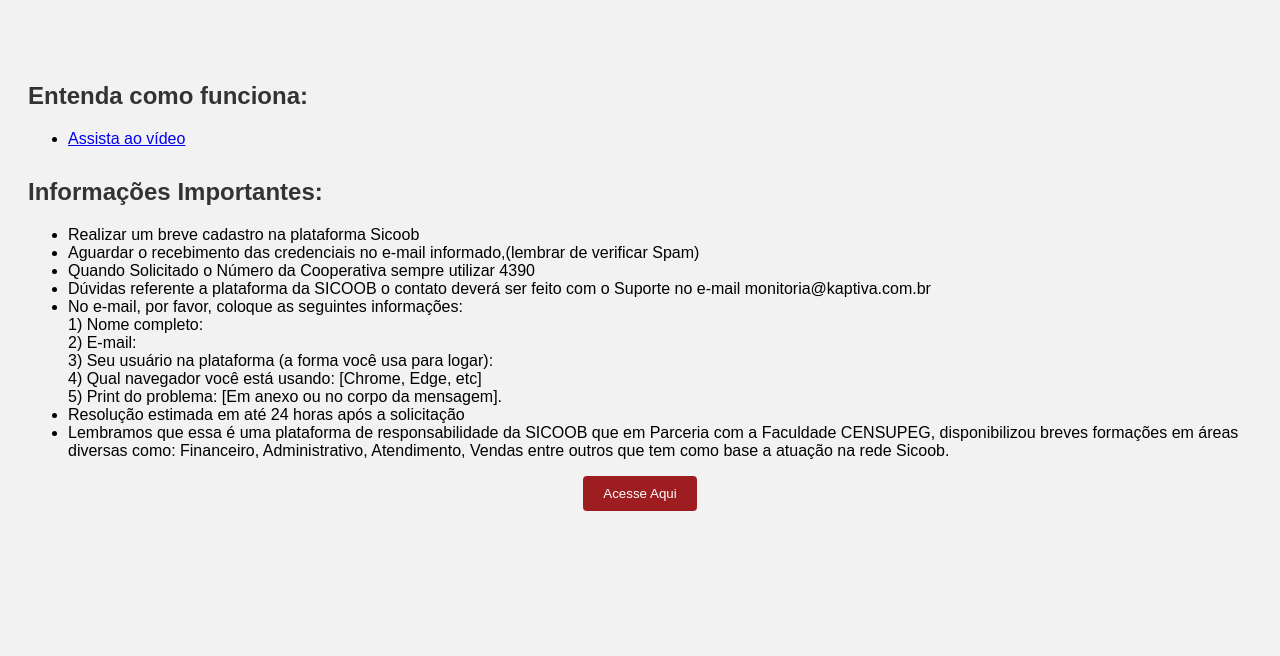
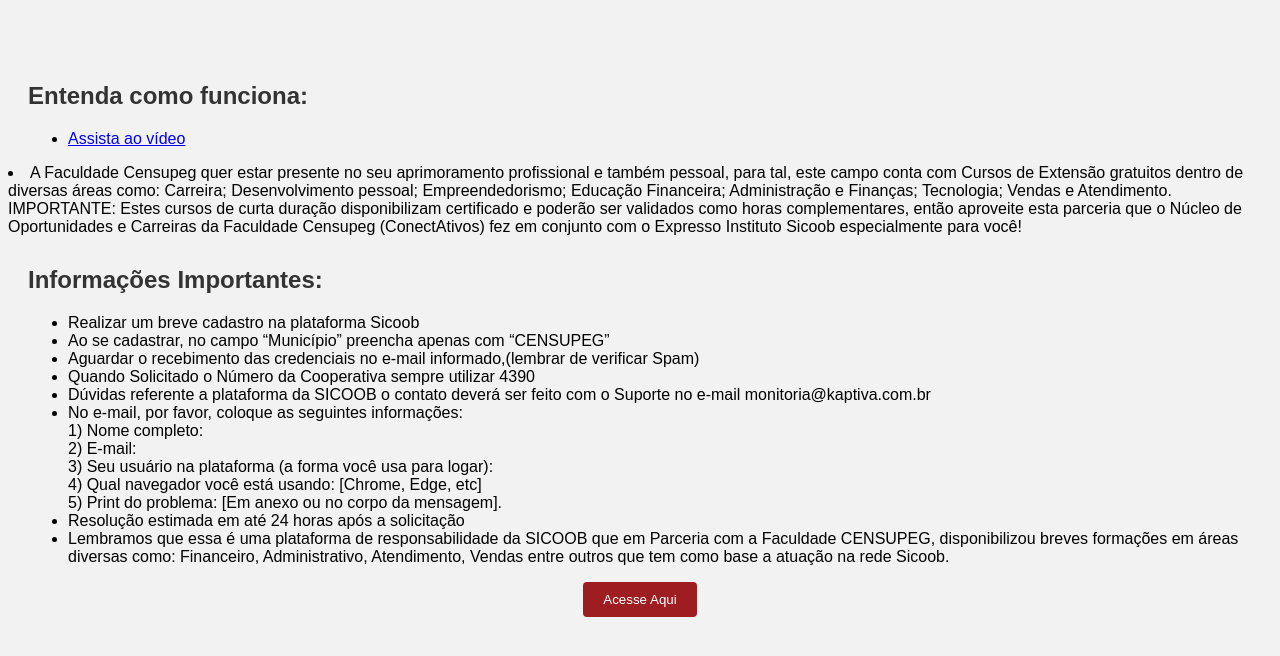
Before and after one commit to arturfontes/parceriacensu, a plain HTML site: page index.html in a window 1280 px wide. Shown: the part 78-734 px from the top of the page. Drawn offline with Linux system fonts and the light colour scheme.

Commit message:
Update index.html

```diff
--- a/index.html
+++ b/index.html
@@ -54,10 +54,22 @@
   <ul>
     <li><a href="https://www.youtube.com/watch?v=bksoVG2Dfsk">Assista ao vídeo</a></li>
   </ul>
+    <li>A Faculdade Censupeg quer estar presente no seu aprimoramento profissional e também pessoal, para tal, este campo conta com Cursos de Extensão gratuitos dentro de diversas áreas como:
+Carreira;
+Desenvolvimento pessoal;
+Empreendedorismo;
+Educação Financeira;
+Administração e Finanças;
+Tecnologia;
+Vendas e Atendimento.
+
+IMPORTANTE: Estes cursos de curta duração disponibilizam certificado e poderão ser validados como horas complementares, então aproveite esta parceria que o Núcleo de Oportunidades e Carreiras da Faculdade Censupeg (ConectAtivos) fez em conjunto com o Expresso Instituto Sicoob especialmente para você!
+</li>
 
   <h2 class="section-title">Informações Importantes:</h2>
   <ol>
     <li>Realizar um breve cadastro na plataforma Sicoob</li>
+    <li>Ao se cadastrar, no campo “Município” preencha apenas com “CENSUPEG”</li>
     <li>Aguardar o recebimento das credenciais no e-mail informado,(lembrar de verificar Spam)</li>
     <li>Quando Solicitado o Número da Cooperativa sempre utilizar 4390</li>
     <li>Dúvidas referente a plataforma da SICOOB o contato deverá ser feito com o Suporte no e-mail monitoria@kaptiva.com.br</li>
@@ -78,7 +90,7 @@
   </ol>
 
   <div class="button-container">
-    <a href="https://sicoob.kaptiva.com.br/course/"><button>Acesse Aqui</button></a>
+    <a href="https://sicoob.kaptiva.com.br/course/index.php?categoryid=12"><button>Acesse Aqui</button></a>
   </div>
 </body>
 </html>
```
